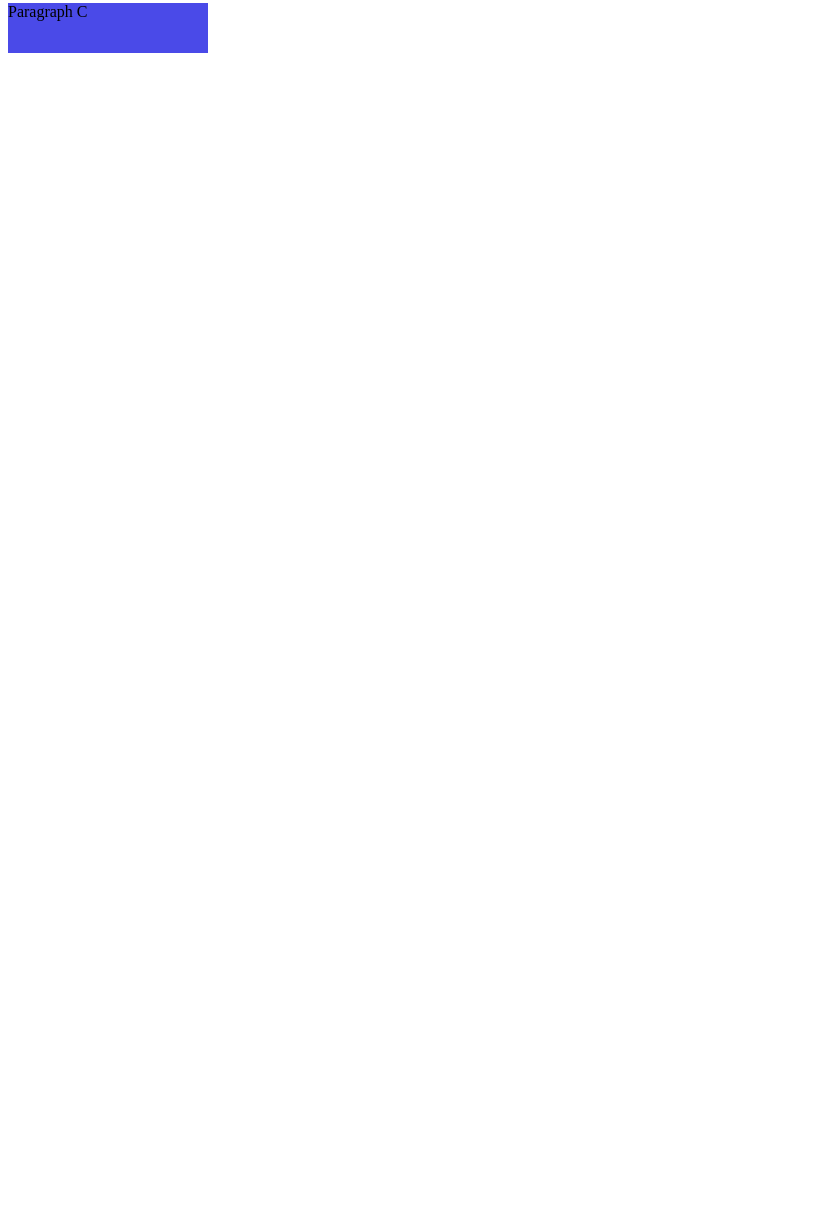
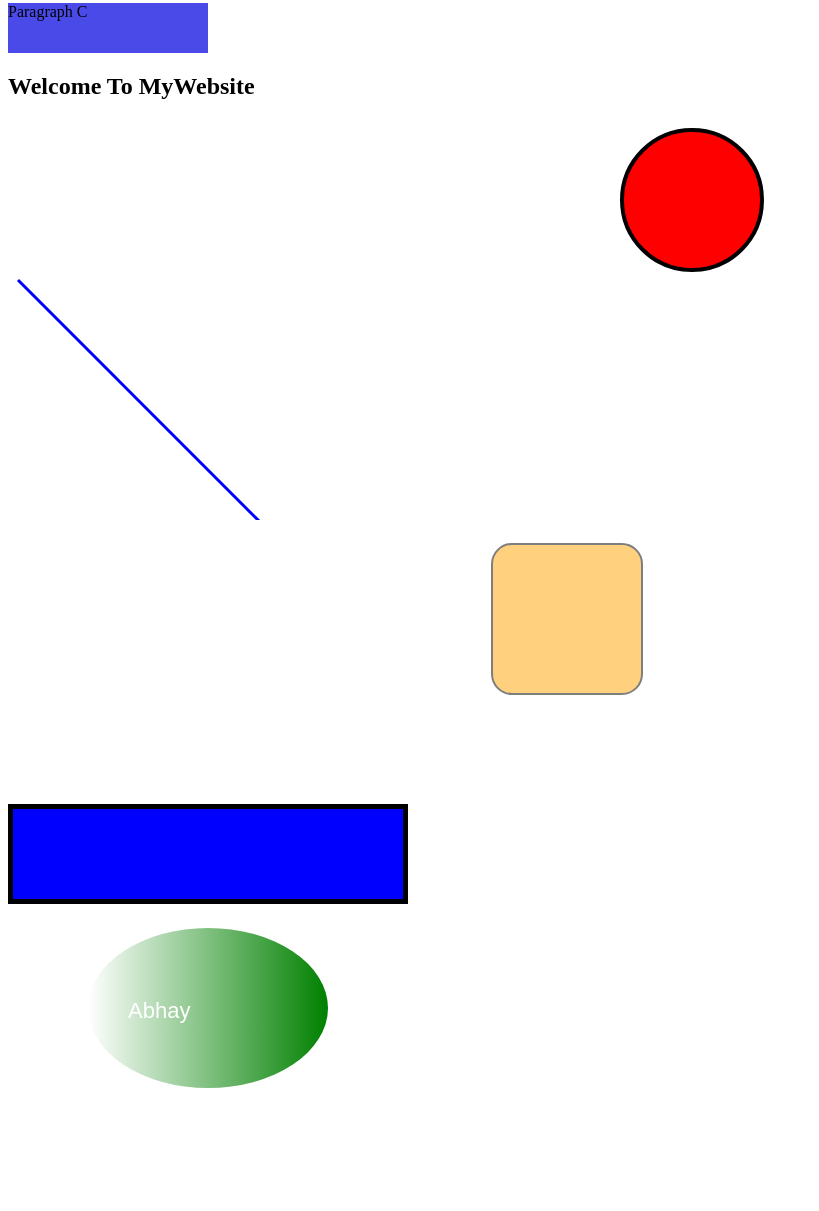
Before and after one commit to abhaykumar1321/MyApp, a plain HTML site: page project.html in a window 1280 px wide. Shown: the part 499-1710 px from the top of the page, without its empty margins (0-819 px from the left). Before the commit the page ends 800 px from the top, so only its background shows below. Drawn offline with Linux system fonts and the light colour scheme.

Commit message:
SOME MINOR CHANGES

```diff
--- a/css/style.css
+++ b/css/style.css
@@ -3,8 +3,11 @@
     "Lucida Sans Unicode", Geneva, Verdana, sans-serif;
 }
 
-header,
-h1 {
+body {
+  margin: 4px;
+}
+
+header, h1 {
   background-color: rgb(211, 195, 179);
   font-size: 150%;
   text-align: center;
@@ -34,6 +37,14 @@ li {
     line-height: 2.5 rem;
 }
 
+section {
+  width: 30%;
+  display: inline-block;
+  float: left;
+  margin: 2%;
+}
+
+
 details {
   font-style: italic;
 }
@@ -42,6 +53,7 @@ summary {
 }
 footer {
   background-color: rgb(211, 195, 179);
+  clear: both;
 }
 
 progress {
--- a/project.html
+++ b/project.html
@@ -22,5 +22,52 @@
     <p>Paragraph A</p>
     <p>Paragraph B</p>
     <p>Paragraph C</p>
+
+    <h2>Welcome To MyWebsite</h2>
+    <svg height="250" width="600">
+        <line x1="10" y1="10" x2="400" y2="400"
+              style="stroke:rgb(0,0,255);stroke-width:3" />
+    </svg>
+
+    <svg width="400" height="400">
+        <circle cx="80" cy="80" r="70" stroke="black"
+                stroke-width="4" fill="red" />
+<br>
+                <svg width="400" height="100">
+                    <rect width="400" height="100" style="fill: rgb(0, 0, 255);
+                                                           stroke-width: 10;
+                                                          stroke: rgb(0, 0, 0)" />
+                </svg>
+
+                <svg width="400" height="380">
+                    <rect x="80" y="20" rx="20"
+                          ry="20" width="150"
+                          height="150"
+                          style="fill: orange;
+                                  stroke: black;
+                                  stroke-width: 2;
+                                  opacity: 0.5" />
+                </svg>
+
+
+                <svg height="300" width="700">
+                    <defs>
+                        <linearGradient id="grad1" x1="0%" y1="0%"
+                                        x2="100%" y2="0%">
+                            <stop offset="0%"
+                                  style="stop-color:white;
+                                         stop-opacity: 1" />
+                            <stop offset="100%"
+                                  style="stop-color: green;
+                                         stop-opacity: 1" />
+                        </linearGradient>
+                    </defs>
+                    <ellipse cx="200" cy="100" rx="120"
+                             ry="80" fill="url(#grad1)" />
+                    <text fill="#ffffff" font-size="22"
+                          font-family="ARIAL" x="120" y="110">
+                        Abhay
+                    </text>
+                </svg>
 </body>
 </html>
```
Also changed, not shown: blogs.html (added, +14 -0 lines).
